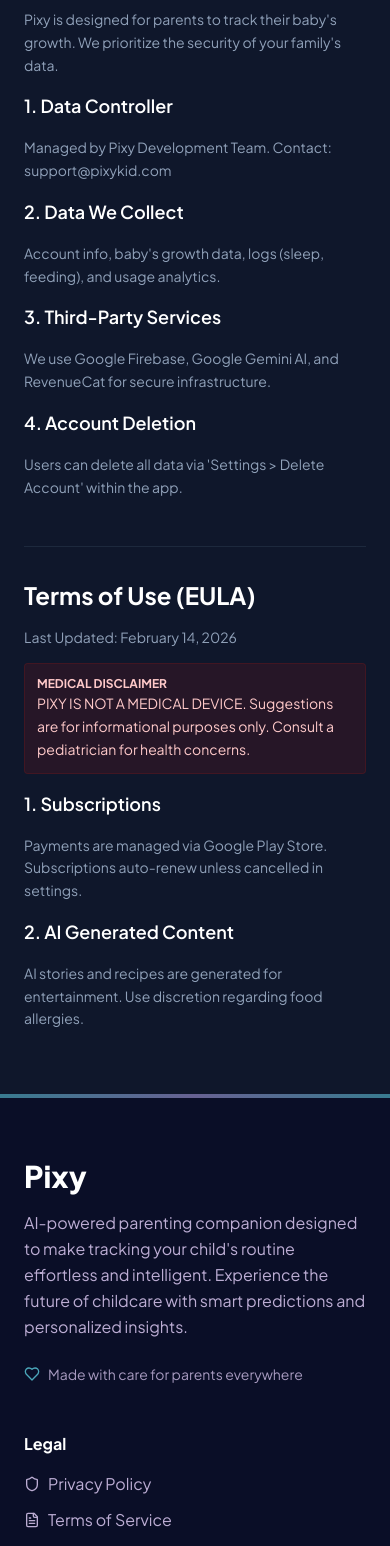
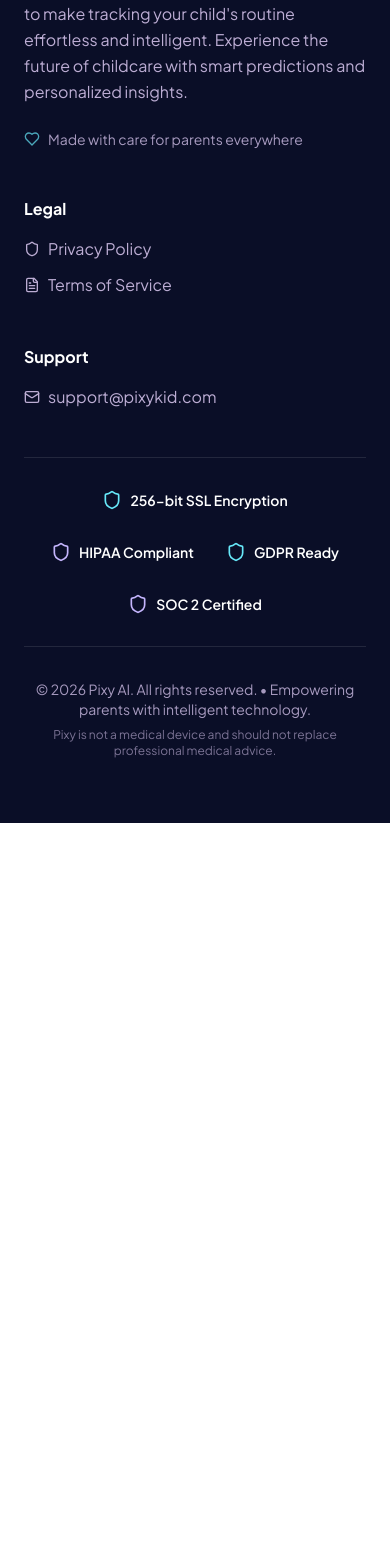
Before and after one commit to Neroxialapp/pixy-website, a React (Vite) app: page / in a window 390 px wide. Shown: the part 8776-10322 px from the top of the page. After the commit the page ends 9599 px from the top, so only its background shows below. Built offline with nearby package versions, Linux system fonts and the light colour scheme.

Commit message:
Refactor Footer component by removing privacy and terms sections
Removed Privacy Policy and Terms of Service sections from the footer component, updated links to point to new routes.

```diff
--- a/src/app/components/footer.tsx
+++ b/src/app/components/footer.tsx
@@ -5,45 +5,6 @@
   const currentYear = new Date().getFullYear();
 
   return (
-    <> {/* <-- Bu boş etiketi mutlaka ekle */}
-    {/* Privacy ve Terms Bölümü */}
-    <section id="privacy" className="bg-slate-900 text-slate-400 py-16 border-t border-slate-800">
-      <div className="container mx-auto px-6 max-w-5xl grid md:grid-cols-2 gap-12 text-left">
-
-        {/* Privacy Policy */}
-        <div className="scroll-mt-20">
-          <h2 className="text-2xl font-bold text-white mb-4">Privacy Policy</h2>
-          <p className="text-sm mb-4">Last Updated: February 14, 2026</p>
-          <div className="space-y-4 text-sm leading-relaxed">
-            <p>Pixy is designed for parents to track their baby's growth. We prioritize the security of your family's data.</p>
-            <h3 className="text-white font-semibold text-lg">1. Data Controller</h3>
-            <p>Managed by Pixy Development Team. Contact: support@pixykid.com</p>
-            <h3 className="text-white font-semibold text-lg">2. Data We Collect</h3>
-            <p>Account info, baby's growth data, logs (sleep, feeding), and usage analytics.</p>
-            <h3 className="text-white font-semibold text-lg">3. Third-Party Services</h3>
-            <p>We use Google Firebase, Google Gemini AI, and RevenueCat for secure infrastructure.</p>
-            <h3 className="text-white font-semibold text-lg">4. Account Deletion</h3>
-            <p>Users can delete all data via 'Settings &gt; Delete Account' within the app.</p>
-          </div>
-        </div>
-
-        {/* Terms of Service */}
-        <div id="terms" className="scroll-mt-20 border-t md:border-t-0 md:border-l border-slate-800 pt-8 md:pt-0 md:pl-12">
-          <h2 className="text-2xl font-bold text-white mb-4">Terms of Use (EULA)</h2>
-          <p className="text-sm mb-4">Last Updated: February 14, 2026</p>
-          <div className="space-y-4 text-sm leading-relaxed">
-            <div className="p-3 bg-red-900/20 border border-red-900/30 rounded text-red-200">
-              <h3 className="font-bold uppercase text-xs">Medical Disclaimer</h3>
-              <p>PIXY IS NOT A MEDICAL DEVICE. Suggestions are for informational purposes only. Consult a pediatrician for health concerns.</p>
-            </div>
-            <h3 className="text-white font-semibold text-lg">1. Subscriptions</h3>
-            <p>Payments are managed via Google Play Store. Subscriptions auto-renew unless cancelled in settings.</p>
-            <h3 className="text-white font-semibold text-lg">2. AI Generated Content</h3>
-            <p>AI stories and recipes are generated for entertainment. Use discretion regarding food allergies.</p>
-          </div>
-        </div>
-      </div>
-    </section>
     <footer className="relative py-16 overflow-hidden" style={{ background: 'var(--space-navy)' }}>
       <div className="max-w-7xl mx-auto px-6 lg:px-8">
         {/* Main Footer Content */}
@@ -79,10 +40,12 @@
             <h4 className="font-semibold mb-4 text-white" style={{ fontWeight: 700 }}>
               Legal
             </h4>
-            <ul className="space-y-3">
+           <ul className="space-y-3">
               <li>
                 <a
-                  href="#privacy"
+                  href="/privacy"
+                  target="_blank"
+                  rel="noopener noreferrer"
                   className="flex items-center gap-2 opacity-80 hover:opacity-100 transition-opacity"
                   style={{ color: 'var(--lavender-light)' }}
                 >
@@ -92,7 +55,9 @@
               </li>
               <li>
                 <a
-                  href="#terms"
+                  href="/terms"
+                  target="_blank"
+                  rel="noopener noreferrer"
                   className="flex items-center gap-2 opacity-80 hover:opacity-100 transition-opacity"
                   style={{ color: 'var(--lavender-light)' }}
                 >
@@ -100,17 +65,7 @@
                   <span>Terms of Service</span>
                 </a>
               </li>
-              <li>
-                <a
-                  href="#security"
-                  className="flex items-center gap-2 opacity-80 hover:opacity-100 transition-opacity"
-                  style={{ color: 'var(--lavender-light)' }}
-                >
-                  <Shield className="w-4 h-4" />
-                  <span>Data Security</span>
-                </a>
-              </li>
-            </ul>
+          </ul>
           </motion.div>
 
           {/* Support Column */}
@@ -132,33 +87,6 @@
                 >
                   <Mail className="w-4 h-4" />
                   <span>support@pixykid.com</span>
-                </a>
-              </li>
-              <li>
-                <a
-                  href="#help"
-                  className="opacity-80 hover:opacity-100 transition-opacity"
-                  style={{ color: 'var(--lavender-light)' }}
-                >
-                  Help Center
-                </a>
-              </li>
-              <li>
-                <a
-                  href="#faq"
-                  className="opacity-80 hover:opacity-100 transition-opacity"
-                  style={{ color: 'var(--lavender-light)' }}
-                >
-                  FAQs
-                </a>
-              </li>
-              <li>
-                <a
-                  href="#contact"
-                  className="opacity-80 hover:opacity-100 transition-opacity"
-                  style={{ color: 'var(--lavender-light)' }}
-                >
-                  Contact Us
                 </a>
               </li>
             </ul>
@@ -214,6 +142,5 @@
       {/* Decorative gradient line at top */}
       <div className="absolute top-0 left-0 w-full h-1" style={{ background: 'linear-gradient(90deg, var(--soft-cyan) 0%, var(--lavender) 50%, var(--soft-cyan) 100%)', opacity: 0.5 }} />
     </footer>
-      </>
   );
 }
```
